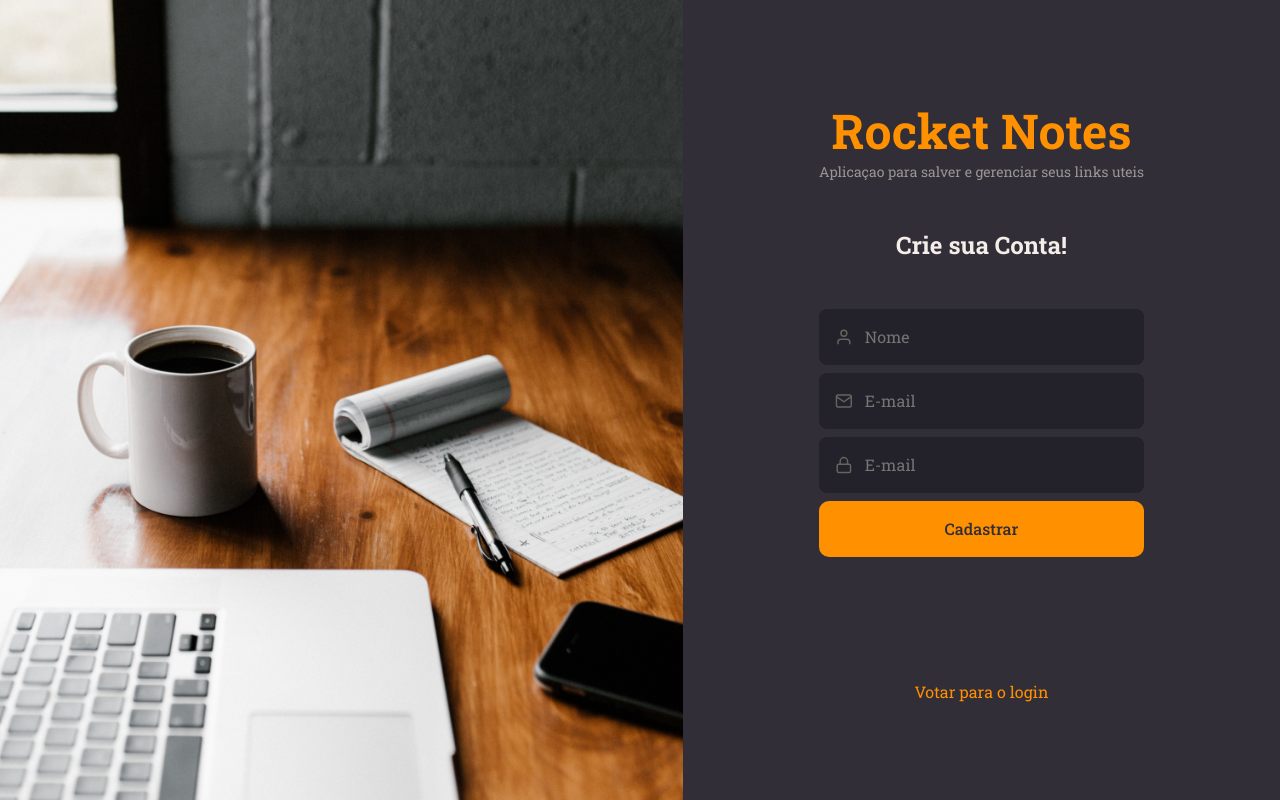
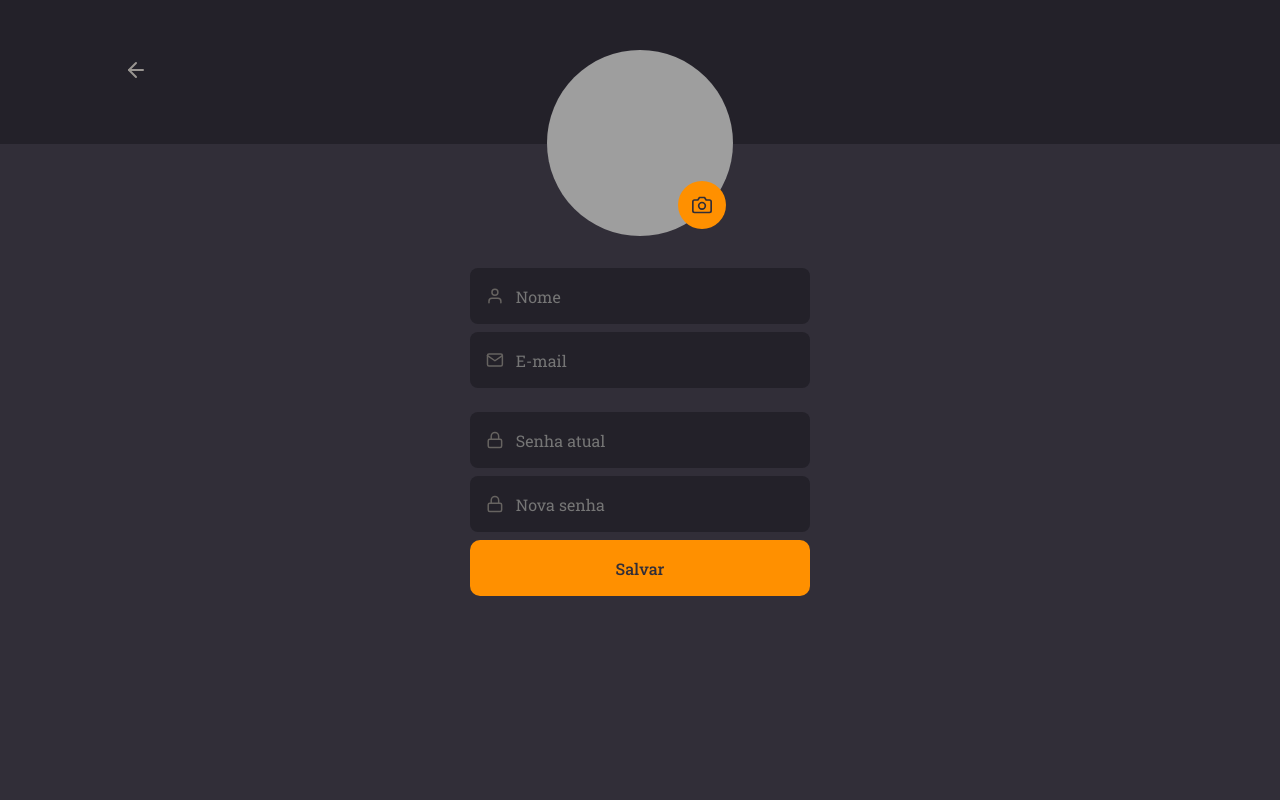
Before and after one commit to MarceloAugusto33/fron-end-rocketnotes-react, a React (Vite) app: page / in a window 1280 px wide. Built offline with nearby package versions, Linux system fonts and the light colour scheme; grey boxes are pictures that could not be loaded.

Commit message:
created Profile Page

```diff
--- a/src/main.jsx
+++ b/src/main.jsx
@@ -1,16 +1,15 @@
 import React from 'react';
 import ReactDOM from 'react-dom/client';
 import { ThemeProvider } from 'styled-components';
-import { Details } from './pages/Details';
 import theme from './styles/theme'
 import GlobalStyles from './styles/global'
-import { SignUp } from './pages/SignUp';
+import { Profile } from './pages/profile';
 
 ReactDOM.createRoot(document.getElementById('root')).render(
   <React.StrictMode>
     <ThemeProvider theme={theme}>
       <GlobalStyles />
-      <SignUp />
+      <Profile />
     </ThemeProvider>
   </React.StrictMode>,
 )
--- /dev/null
+++ b/src/pages/Profile/index.jsx
@@ -0,0 +1,62 @@
+import { FiArrowLeft, FiUser, FiMail, FiLock, FiCamera } from 'react-icons/fi';
+import { Container, Form, Avatar } from "./styles";
+
+import { Input } from "../../components/Input";
+import { Button } from '../../components/Button';
+
+export function Profile() {
+    return (
+        <Container>
+            <header>
+                <a href="/">
+                    <FiArrowLeft />
+                </a>
+            </header>
+
+            <Form>
+
+                <Avatar>
+                    <img
+                        src="https://github.com/marceloaugusto33.png"
+                        alt="Avatar do Usuario"
+                    />
+
+                    <label htmlFor="avatar">
+                        <FiCamera />
+
+                        <input
+                            id='avatar'
+                            type='file'
+                        />
+                    </label>
+                </Avatar>
+                <Input
+                    placeholder="Nome"
+                    type="text"
+                    icon={FiUser}
+                />
+
+                <Input
+                    placeholder="E-mail"
+                    type="text"
+                    icon={FiMail}
+                />
+
+                <Input
+                    placeholder="Senha atual"
+                    type="password"
+                    icon={FiLock}
+                />
+
+                <Input
+                    placeholder="Nova senha"
+                    type="password"
+                    icon={FiLock}
+                />
+
+                <Button title="Salvar" />
+
+            </Form>
+        </Container>
+    );
+}
--- /dev/null
+++ b/src/pages/Profile/styles.js
@@ -0,0 +1,71 @@
+import styled from "styled-components";
+
+export const Container = styled.div`
+    width: 100%;
+
+    > header {
+        width: 100%;
+        height: 144px;
+
+        background: ${({ theme }) => theme.COLORS.BACKGROUND_900};
+
+        display: flex;
+        align-items: center;
+        padding: 0 124px;
+
+        svg {
+            color: ${({ theme }) => theme.COLORS.GRAY_100};
+            font-size: 24px;
+        }
+    }
+`;
+
+export const Form = styled.form`
+    max-width: 340px;
+    margin: 30px auto 0;
+
+    > div:nth-child(4){
+        margin-top: 24px;
+    }
+`;
+
+export const Avatar = styled.div`
+    position: relative;
+    margin: -124px auto 32px;
+
+    width: 186px;
+    height: 186px;
+
+    > img {
+        width: 186px;
+        height: 186px;
+        border-radius: 50%;
+    }
+
+    > label {
+        width: 48px;
+        height: 48px;
+        background: ${({ theme }) => theme.COLORS.ORANGE};
+        border-radius: 50%;
+
+        display: flex;
+        align-items: center;
+        justify-content: center;
+
+        position: absolute;
+        bottom: 7px;
+        right: 7px;
+
+        cursor: pointer;
+
+        input {
+            display: none;
+        }
+
+        svg {
+            width: 20px;
+            height: 20px;
+            color: ${({ theme }) => theme.COLORS.BACKGROUND_800};
+        }
+    }
+`;
```
